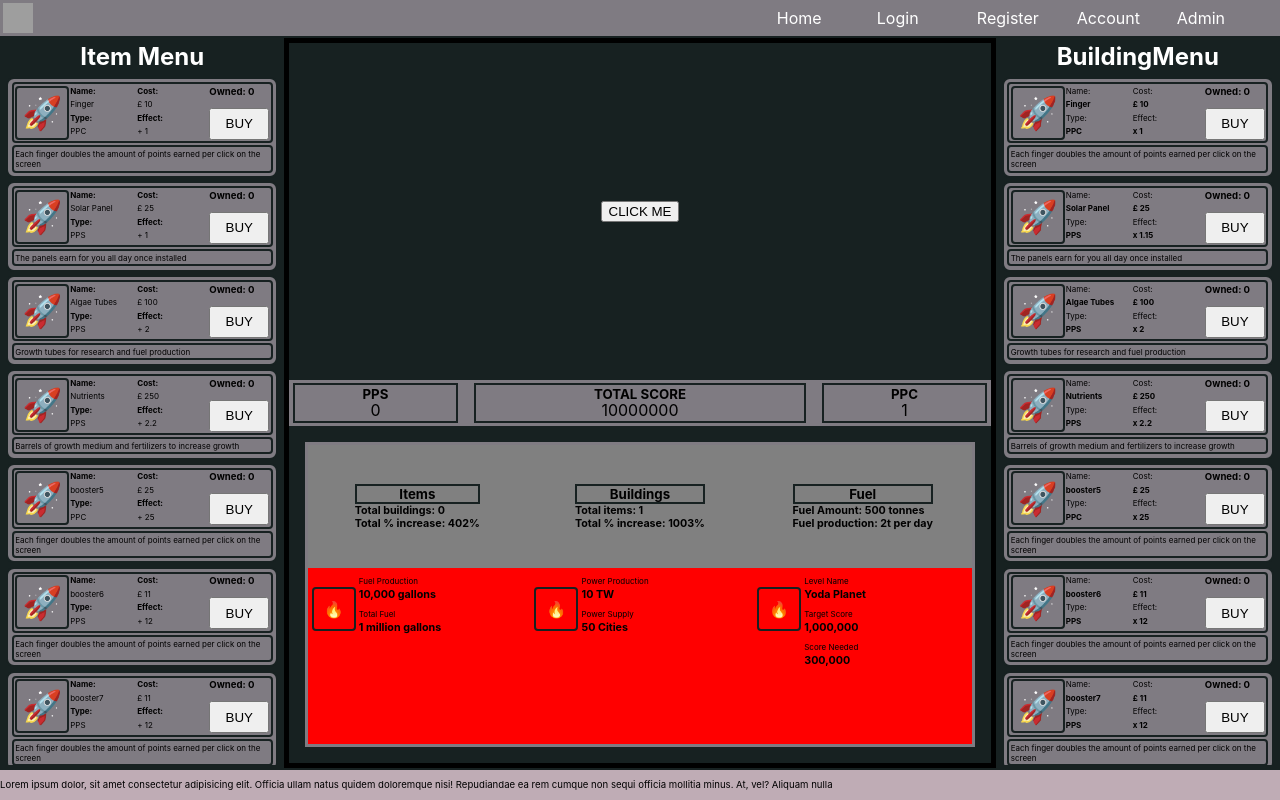
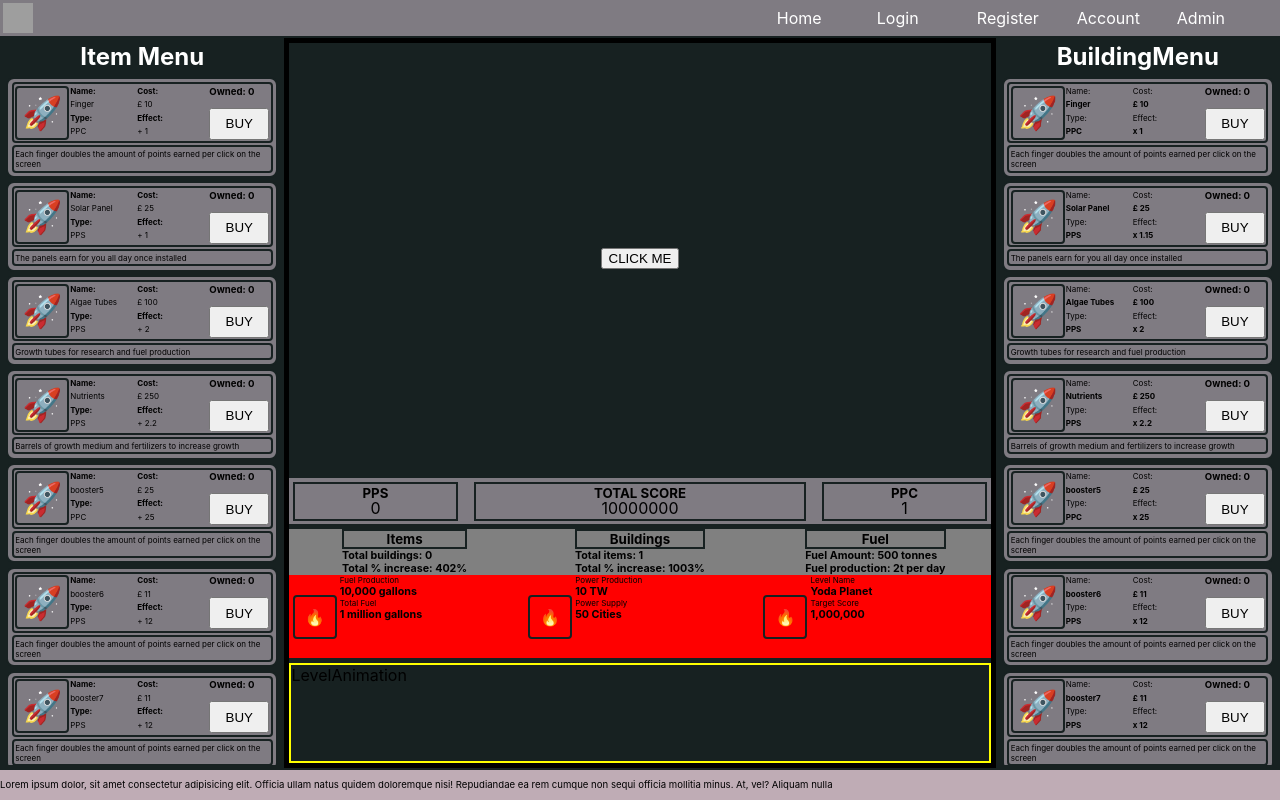
Before and after one commit to webdesignsbytom/bio-clicker-idle-game, a React (Create React App) app in the folder client/: page / in a window 1280 px wide. Built offline with nearby package versions, Linux system fonts and the light colour scheme; grey boxes are pictures that could not be loaded.

Commit message:
better style

```diff
--- a/client/src/components/gameData/gameData.css
+++ b/client/src/components/gameData/gameData.css
@@ -1,5 +1,3 @@
 .playerData__container {
   display: grid;
-  border: 3px solid var(--alt-border-color);
-  margin: 1rem;
 }
--- a/client/src/components/gameData/production/LevelDisplay.jsx
+++ b/client/src/components/gameData/production/LevelDisplay.jsx
@@ -4,9 +4,7 @@ import './levelDisplay.css';
 function LevelDisplay() {
   return (
     <section className='gameProduction__data__container'>
-
       <div className='gameProduction__data fuel__data__container'>
-
         <div className='data__image'>
           <div className='gameProduction__image'>
             <p className='gameProduction__icon'>🔥</p>
@@ -44,7 +42,7 @@ function LevelDisplay() {
 
       <div className='gameProduction__data level__data__container'>
         <div className='data__image'>
-            <p className='gameProduction__icon'>🔥</p>
+          <p className='gameProduction__icon'>🔥</p>
         </div>
         <div className='data__info'>
           <div className='level__name'>
@@ -55,10 +53,6 @@ function LevelDisplay() {
             <span>Target Score</span>
             <h6>1,000,000</h6>
           </div>
-          <div className='gameProduction__scoreDifference'>
-            <span>Score Needed</span>
-            <h6>300,000</h6>
-          </div>
         </div>
       </div>
     </section>
--- a/client/src/components/gameData/production/levelDisplay.css
+++ b/client/src/components/gameData/production/levelDisplay.css
@@ -33,3 +33,10 @@
     padding: 0;
     margin: 0;
 }
+
+.data__info > * {
+    padding: 0;
+    margin: 0;
+    display: grid;
+    height: auto;
+}
--- a/client/src/components/gameData/production/production.css
+++ b/client/src/components/gameData/production/production.css
@@ -3,7 +3,6 @@
   display: grid;
   gap: 5px;
   grid-template-columns: 1fr 1fr 1fr;
-  justify-content: center;
 }
 
 .player__data__container h6 {
--- /dev/null
+++ b/client/src/components/levelAnimation/LevelAnimation.jsx
@@ -0,0 +1,10 @@
+import React from 'react'
+import './levelAnimation.css'
+
+function LevelAnimation() {
+  return (
+    <section className='levelAnimation__container'>LevelAnimation</section>
+  )
+}
+
+export default LevelAnimation
--- /dev/null
+++ b/client/src/components/levelAnimation/levelAnimation.css
@@ -0,0 +1,4 @@
+.levelAnimation__container {
+    display: grid;
+    border: 2px solid yellow;
+}
--- a/client/src/pages/home/Main.jsx
+++ b/client/src/pages/home/Main.jsx
@@ -1,6 +1,7 @@
 import React from 'react';
 import Clicker from '../../components/clicker/Clicker';
 import GameData from '../../components/gameData/GameData';
+import LevelAnimation from '../../components/levelAnimation/LevelAnimation';
 import ScoresDisplay from '../../components/scoresDisplay/ScoresDisplay';
 
 function Main() {
@@ -9,6 +10,7 @@ function Main() {
       <Clicker />
       <ScoresDisplay />
       <GameData />
+      <LevelAnimation />
     </main>
   );
 }
--- a/client/src/pages/home/home.css
+++ b/client/src/pages/home/home.css
@@ -16,7 +16,8 @@
 
 .main__game {
     display: grid;
-    grid-template-rows: 1fr auto 1fr;
+    grid-template-rows: 1fr auto auto 100px;
+    gap: 5px;
     overflow: hidden;
     border: 5px solid black;
 }
```
